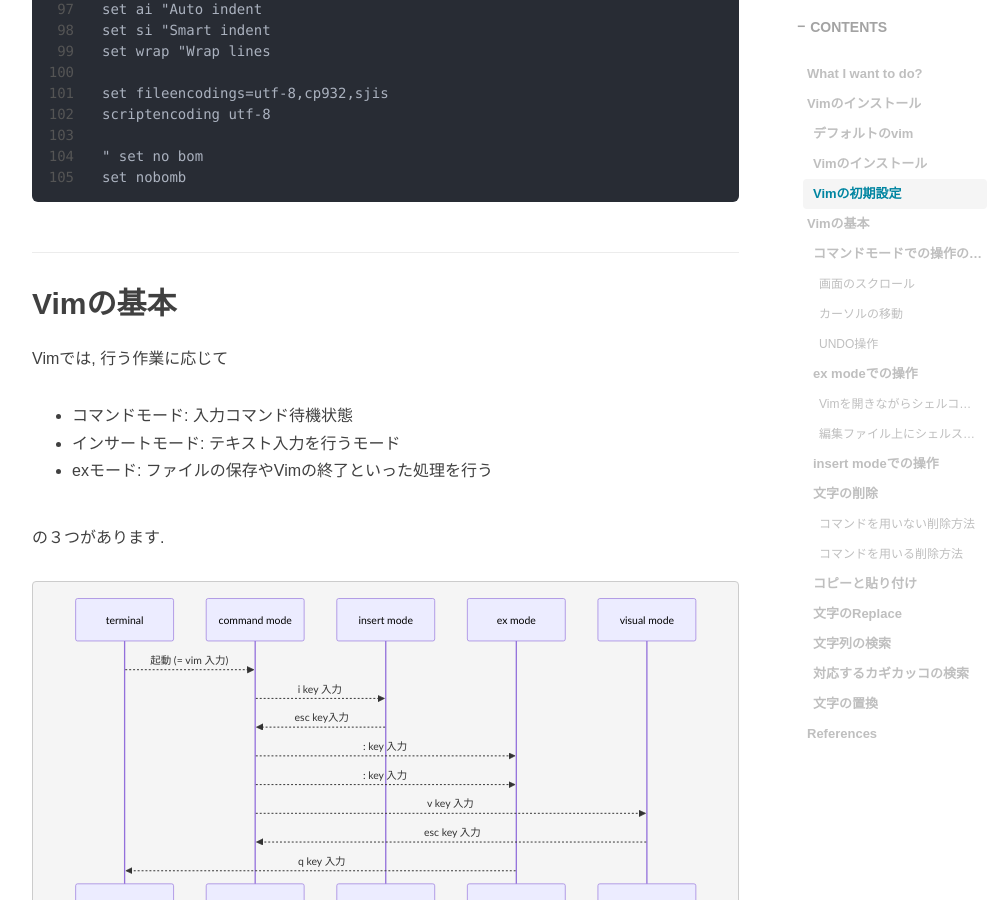
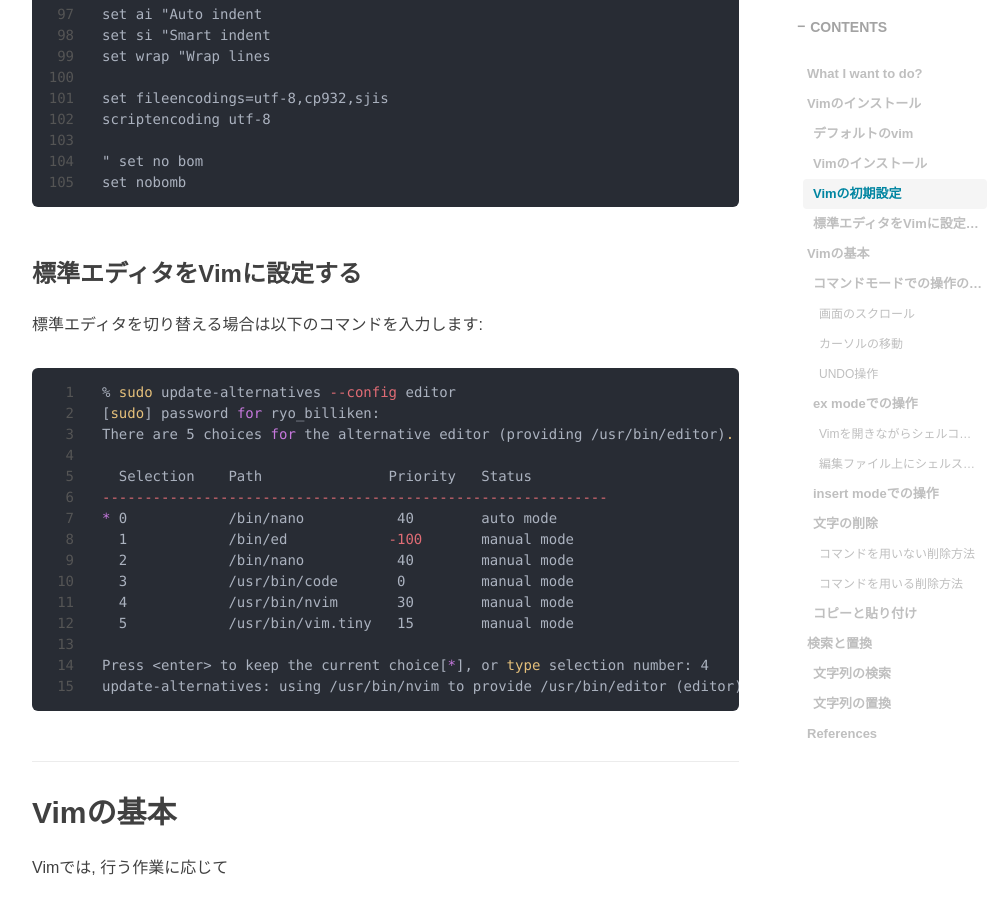
Before and after one commit to RyoNakagami/RyoNakagami.github.io, a Jekyll site: the page built from _posts/2021-04-27-ubuntu-vim-tutorial.md, in a window 1280 px wide and 900 px high, scrolled down 6161 px. Shown: the whole window, without its empty margins (233-1239 px from the left). Built offline with Jekyll 4.4.1, drawn with Linux system fonts in a browser that asks for light colours; comment, search, counter and statistics services are not loaded; some of the changed text lies outside the part shown.

Commit message:
vim tutorial

````diff
--- a/_posts/2021-04-27-ubuntu-vim-tutorial.md
+++ b/_posts/2021-04-27-ubuntu-vim-tutorial.md
@@ -26,6 +26,7 @@ tags:
   - [デフォルトのvim](#%E3%83%87%E3%83%95%E3%82%A9%E3%83%AB%E3%83%88%E3%81%AEvim)
   - [Vimのインストール](#vim%E3%81%AE%E3%82%A4%E3%83%B3%E3%82%B9%E3%83%88%E3%83%BC%E3%83%AB-1)
   - [Vimの初期設定](#vim%E3%81%AE%E5%88%9D%E6%9C%9F%E8%A8%AD%E5%AE%9A)
+  - [標準エディタをVimに設定する](#%E6%A8%99%E6%BA%96%E3%82%A8%E3%83%87%E3%82%A3%E3%82%BF%E3%82%92vim%E3%81%AB%E8%A8%AD%E5%AE%9A%E3%81%99%E3%82%8B)
 - [Vimの基本](#vim%E3%81%AE%E5%9F%BA%E6%9C%AC)
   - [コマンドモードでの操作の基本](#%E3%82%B3%E3%83%9E%E3%83%B3%E3%83%89%E3%83%A2%E3%83%BC%E3%83%89%E3%81%A7%E3%81%AE%E6%93%8D%E4%BD%9C%E3%81%AE%E5%9F%BA%E6%9C%AC)
     - [画面のスクロール](#%E7%94%BB%E9%9D%A2%E3%81%AE%E3%82%B9%E3%82%AF%E3%83%AD%E3%83%BC%E3%83%AB)
@@ -39,10 +40,9 @@ tags:
     - [コマンドを用いない削除方法](#%E3%82%B3%E3%83%9E%E3%83%B3%E3%83%89%E3%82%92%E7%94%A8%E3%81%84%E3%81%AA%E3%81%84%E5%89%8A%E9%99%A4%E6%96%B9%E6%B3%95)
     - [コマンドを用いる削除方法](#%E3%82%B3%E3%83%9E%E3%83%B3%E3%83%89%E3%82%92%E7%94%A8%E3%81%84%E3%82%8B%E5%89%8A%E9%99%A4%E6%96%B9%E6%B3%95)
   - [コピーと貼り付け](#%E3%82%B3%E3%83%94%E3%83%BC%E3%81%A8%E8%B2%BC%E3%82%8A%E4%BB%98%E3%81%91)
-  - [文字のReplace](#%E6%96%87%E5%AD%97%E3%81%AEreplace)
+- [検索と置換](#%E6%A4%9C%E7%B4%A2%E3%81%A8%E7%BD%AE%E6%8F%9B)
   - [文字列の検索](#%E6%96%87%E5%AD%97%E5%88%97%E3%81%AE%E6%A4%9C%E7%B4%A2)
-  - [対応するカギカッコの検索](#%E5%AF%BE%E5%BF%9C%E3%81%99%E3%82%8B%E3%82%AB%E3%82%AE%E3%82%AB%E3%83%83%E3%82%B3%E3%81%AE%E6%A4%9C%E7%B4%A2)
-  - [文字の置換](#%E6%96%87%E5%AD%97%E3%81%AE%E7%BD%AE%E6%8F%9B)
+  - [文字列の置換](#%E6%96%87%E5%AD%97%E5%88%97%E3%81%AE%E7%BD%AE%E6%8F%9B)
 - [References](#references)
 
 <!-- END doctoc generated TOC please keep comment here to allow auto update -->
@@ -267,6 +267,29 @@ scriptencoding utf-8
 set nobomb
 ```
 
+### 標準エディタをVimに設定する
+
+標準エディタを切り替える場合は以下のコマンドを入力します:
+
+```zsh
+% sudo update-alternatives --config editor
+[sudo] password for ryo_billiken:
+There are 5 choices for the alternative editor (providing /usr/bin/editor).
+
+  Selection    Path               Priority   Status
+------------------------------------------------------------
+* 0            /bin/nano           40        auto mode
+  1            /bin/ed            -100       manual mode
+  2            /bin/nano           40        manual mode
+  3            /usr/bin/code       0         manual mode
+  4            /usr/bin/nvim       30        manual mode
+  5            /usr/bin/vim.tiny   15        manual mode
+
+Press <enter> to keep the current choice[*], or type selection number: 4
+update-alternatives: using /usr/bin/nvim to provide /usr/bin/editor (editor) in manual mode
+```
+
+
 ## Vimの基本
 
 Vimでは, 行う作業に応じて
@@ -484,28 +507,40 @@ Vimにおける削除は基本的には「**切り取り**(=カット)」です.
 |`p`|カーソル位置から後ろに貼り付け|
 |`P`|カーソル位置から前に貼り付け|
 
+## 検索と置換
 
-
-
-
-### 文字のReplace
-
----|---
-operator `r` と変換したい文字の入力によって行う|「at the cursor」ベース
-operator `c` と motion `e`を入力した後、文字列を入力する|「to change until the end of a word」ベース
+検索と置換はどちらもex modeで実行します.
 
 ### 文字列の検索
 
-文字列を検索したい場合はNormal modeで`/`を入力し、文字列を入力します。その後, Enterを入力すると検索できます。同じ文字列を検索したい場合は`n`を入力、逆方向で検索を欠けたい場合は`N`を入力.
+Vimで文字列を検索する場合, 先頭から検索するのか, 末尾から検索するのか, に応じてコマンドが異なります
 
-### 対応するカギカッコの検索
+|vi command|説明|
+|---|---|
+|`/searchword`|カーソルのある位置から末尾に向かって検索|
+|`?searchword`|カーソルのある位置から先頭に向かって検索|
 
-`(`, `[`, `{`のそれぞれに対応する`)`, `]`, `}`を検索したい場合は。カーソルを対応を検索したいカギカッコに合わせ `%` を入力.
+検索コマンドは１値度実行すると最初にヒットしたキーワードで止まります. 続けて検索したい場合は,
 
-### 文字の置換
+- `n`を入力: 同じ方向に向かって検索
+- `N`を入力: 逆の方向に向かって検索
 
-行単位で thee を theに置換したい場合は、Normal modeで`:s/thee/the` `<Enter>`で置換できる. グローバルに置換したい場合は `:s/thee/the/g` `<Enter>`.
 
+### 文字列の置換
+
+置換は, `sed`コマンドと似たsyntaxで行います.
+`unko`という文字列を`kirby`という文字列に置換したい場合, 置換範囲を指定して以下のように実行します
+
+```bash
+## ファイル全体を対象に先頭から見つけた１つ目を置換
+:%s/unko/kirby/
+
+## ファイル全体を対象に一括置換
+:%s/unko/kirby/g
+
+## ファイルの１行目から５行目を対象に一括置換
+:1,5s/unko/kirby/g
+```
 
 References
 --------------
````
